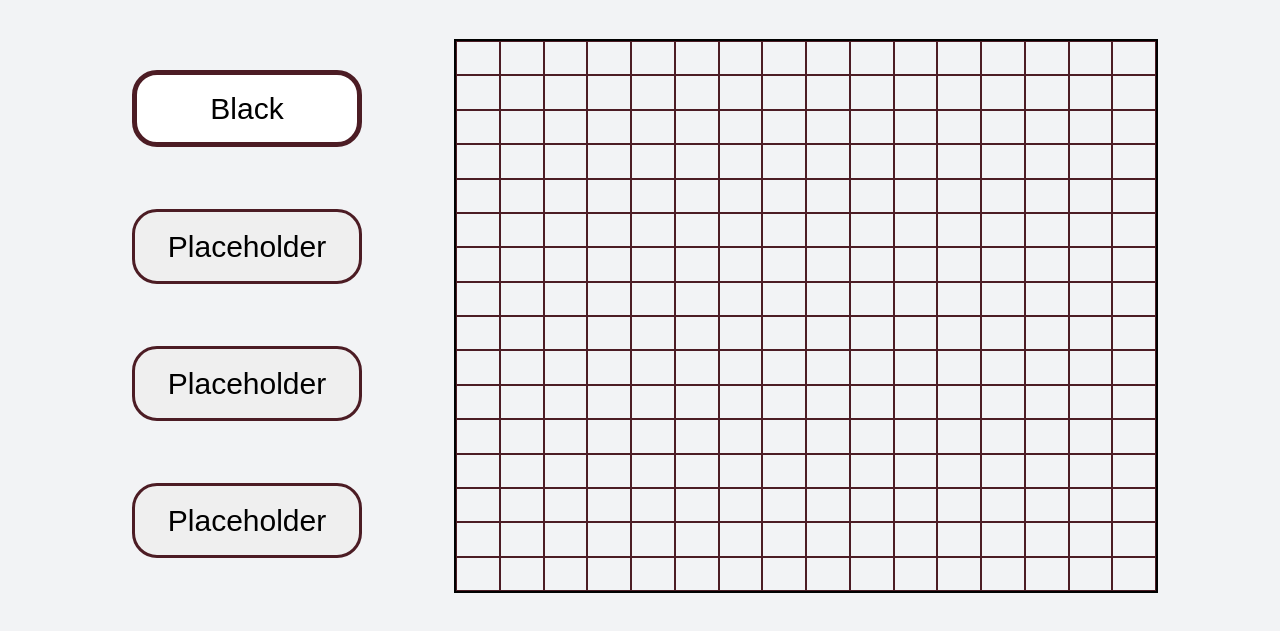
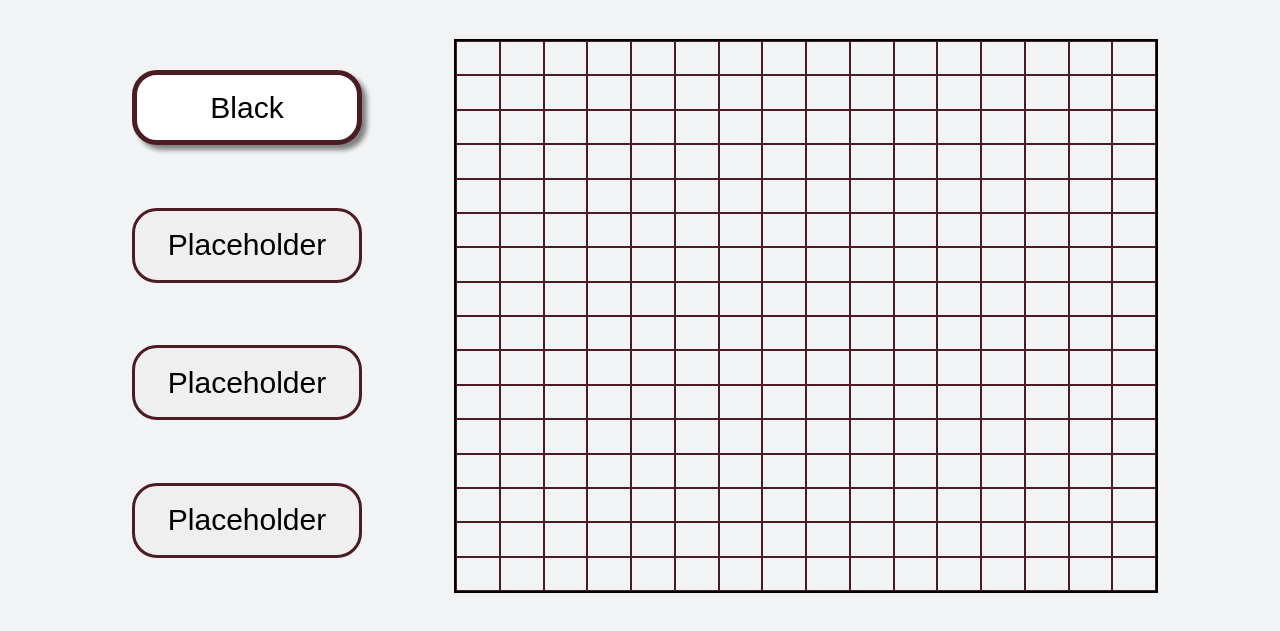
Before and after one commit to HugoTurtle/etch-a-sketch-v2.0, a plain HTML site: page index.html in a window 1280 px wide. In both pictures the pointer is over the button "Black". Shown: the part 137-768 px from the top of the page. Drawn offline with Linux system fonts and the light colour scheme.

Commit message:
Add box shadow to buttons when hovered

```diff
--- a/styles.css
+++ b/styles.css
@@ -45,6 +45,6 @@ body {
 }
 #button-container button:hover {
     background-color: white;
-    height: 77px;
     border-width: 5px;
+    box-shadow: 5px 5px 5px grey;
   }
```
